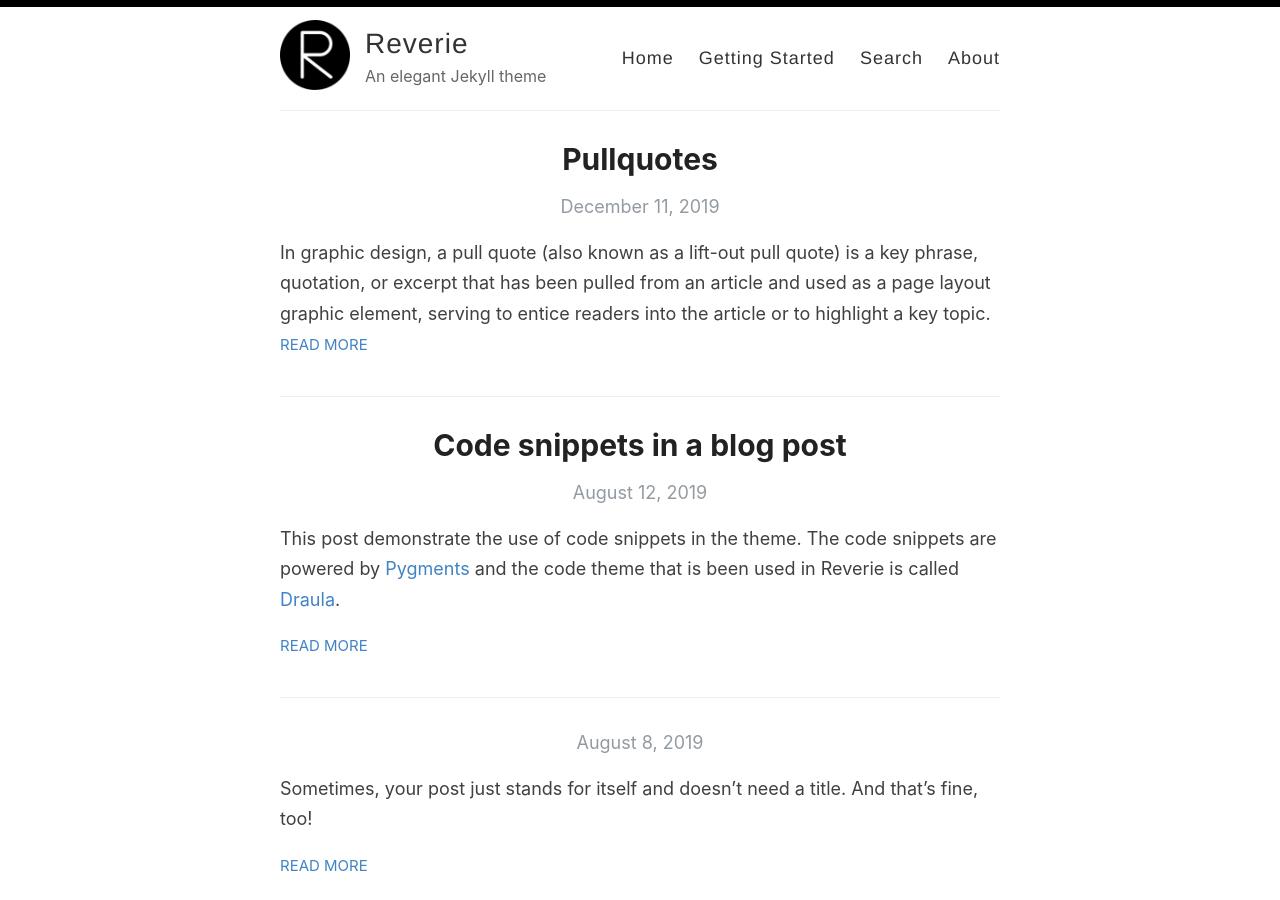
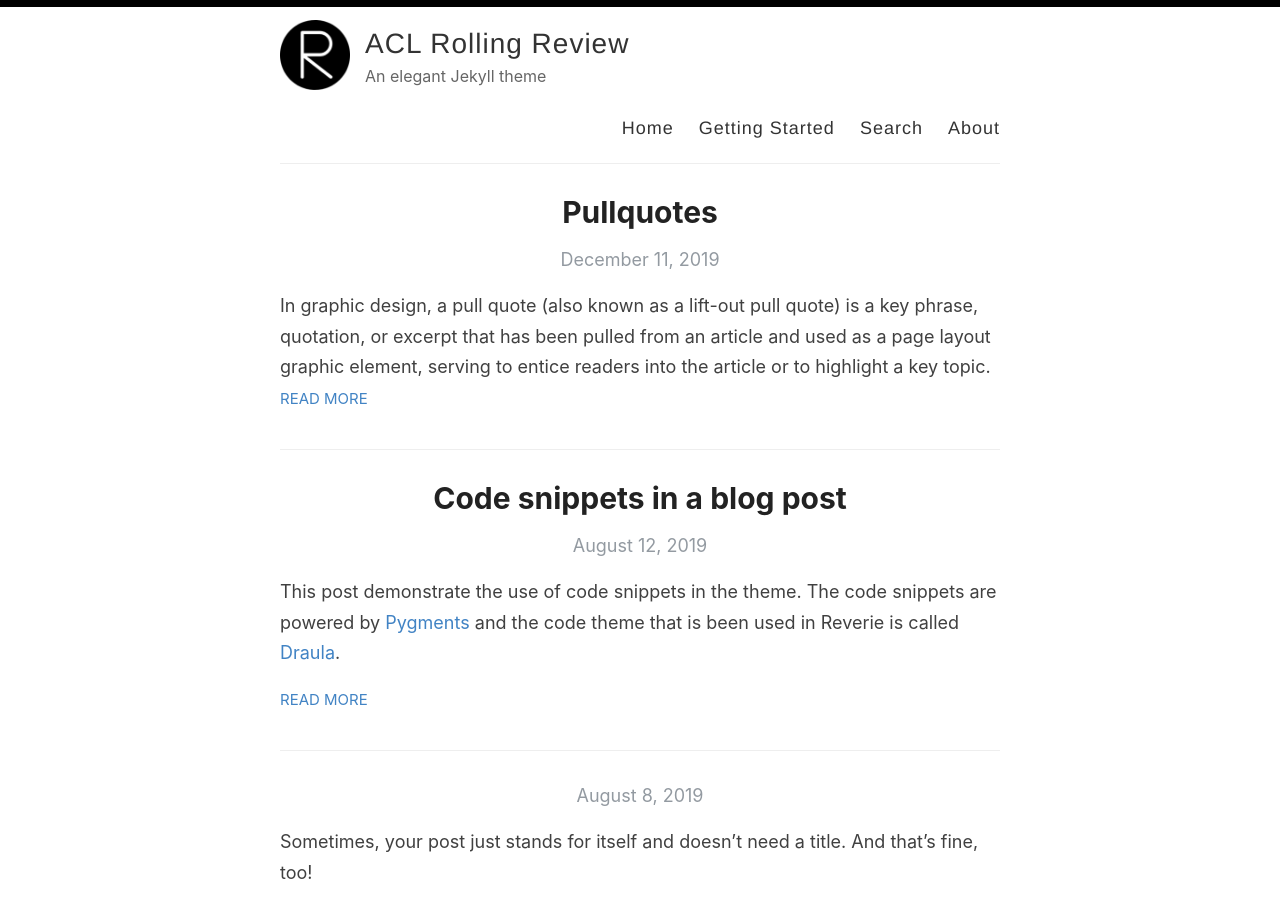
Before and after one commit to amitmerchant1990/reverie, a Jekyll site: the page built from index.html, in a window 1280 px wide and 900 px high. Built offline with Jekyll 4.4.1, drawn with Linux system fonts in a browser that asks for light colours; the list of posts is cut into pages by our own code.

Commit message:
Update _config.yml

```diff
--- a/_config.yml
+++ b/_config.yml
@@ -3,7 +3,7 @@
 #
 
 # Name of your site (displayed in the header)
-name: Reverie
+name: ACL Rolling Review
 
 # Name of the author
 author: Amit Merchant
```
